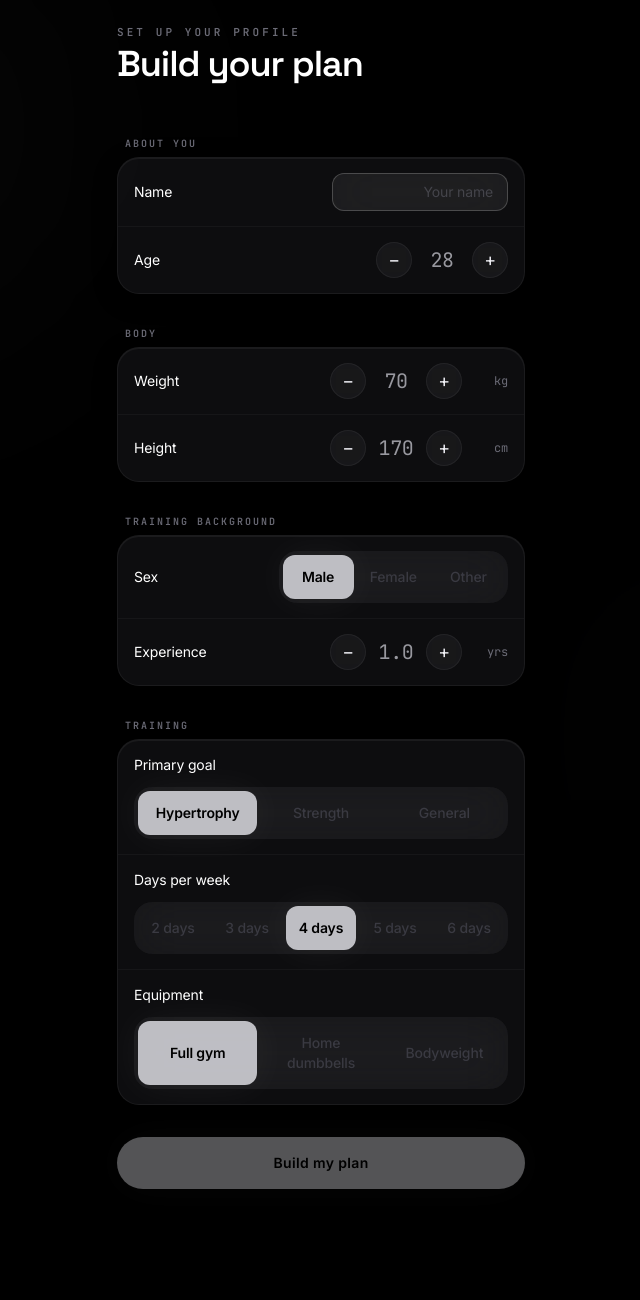
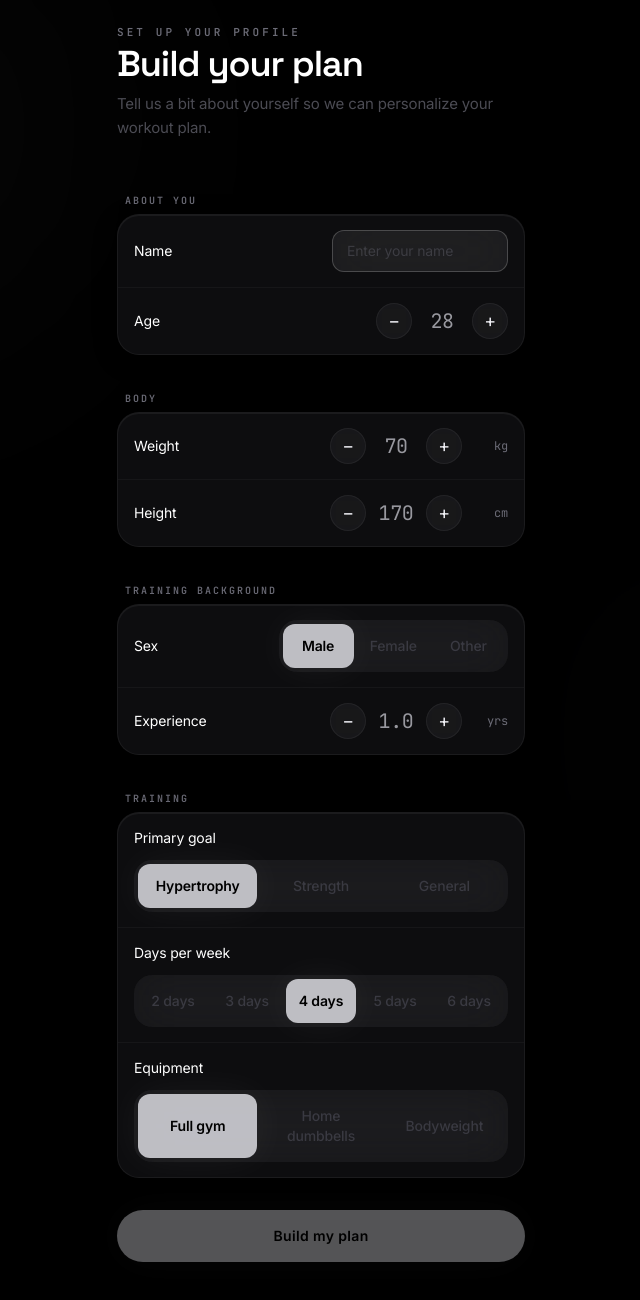
Before and after one commit to Sriragul-7/RepPlan, a React (Vite) app in the folder frontend/: page /onboarding in a window 1280 px wide. Shown: the whole page, without its empty margins (319-959 px from the left). Before the commit the page ends 1229 px from the top, so only its background shows below. Built offline with nearby package versions, Linux system fonts and the light colour scheme; no server answers.

Commit message:
Fix: Onboarding form ui bug fix

```diff
--- a/frontend/src/screens/Onboarding.tsx
+++ b/frontend/src/screens/Onboarding.tsx
@@ -103,11 +103,14 @@ export function Onboarding() {
       <p className="mb-1 mt-2 font-data text-[11px] font-semibold uppercase tracking-[0.28em] text-stone">
         Set up your profile
       </p>
-      <h1 className="font-display mb-8 text-[36px] font-semibold leading-[1.1] text-white">
+      <h1 className="font-display mb-2 text-[36px] font-semibold leading-[1.1] text-white">
         Build your plan
       </h1>
+      <p className="mb-8 text-[15px] leading-relaxed text-stone/70">
+        Tell us a bit about yourself so we can personalize your workout plan.
+      </p>
 
-      <div className="space-y-3">
+      <div className="space-y-4">
         <Section label="About you">
           <div className="ios-row">
             <span className="flex-1 text-sm text-white">Name</span>
@@ -115,9 +118,9 @@ export function Onboarding() {
               autoFocus
               value={form.full_name ?? ""}
               onChange={(e) => set("full_name", e.target.value)}
-              placeholder="Your name"
+              placeholder="Enter your name"
               enterKeyHint="next"
-              className="w-44 rounded-xl border border-white/[0.08] bg-white/[0.04] px-3.5 py-2 text-right text-sm text-white placeholder:text-stone/50 outline-none backdrop-blur-xl transition-all duration-300 focus:border-white/[0.2] focus:bg-white/[0.06]"
+              className="w-44 rounded-xl border border-white/[0.08] bg-white/[0.04] px-3.5 py-2.5 text-left text-sm text-white placeholder:text-stone/40 outline-none backdrop-blur-xl transition-all duration-300 focus:border-white/[0.2] focus:bg-white/[0.06]"
             />
           </div>
           <FieldRow label="Age">
@@ -177,7 +180,7 @@ export function Onboarding() {
 
       {error ? <p className="mt-4 text-center text-sm text-rose">{error}</p> : null}
 
-      <div className="mt-8">
+      <div className="mt-auto pt-8">
         <Button
           full
           onClick={submit}
--- a/frontend/src/screens/Settings.tsx
+++ b/frontend/src/screens/Settings.tsx
@@ -212,7 +212,7 @@ export function Settings() {
             value={f.full_name ?? ""}
             onChange={(e) => set("full_name", e.target.value)}
             placeholder="Enter name"
-            className="ml-auto w-48 rounded-lg bg-transparent px-3 py-1 text-right text-base text-ivory placeholder:text-ash/40 outline-none"
+            className="ml-auto w-48 rounded-lg bg-transparent px-3 py-1 text-left text-base text-ivory placeholder:text-ash/40 outline-none"
           />
         </div>
         <Row label="Age">
```
